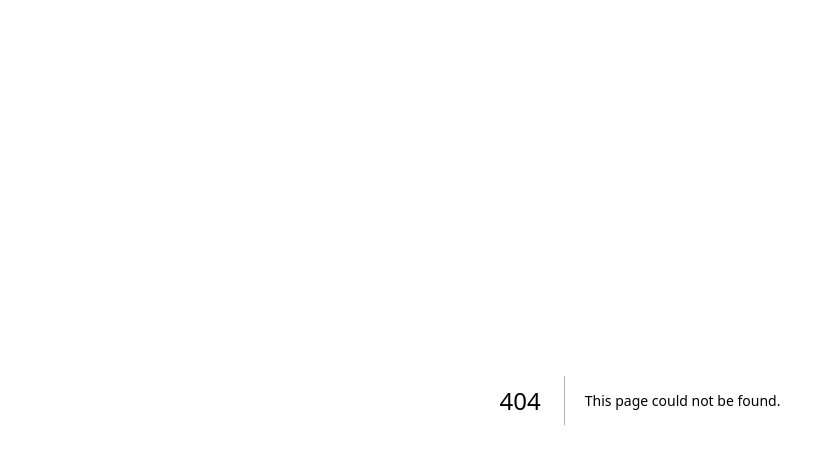
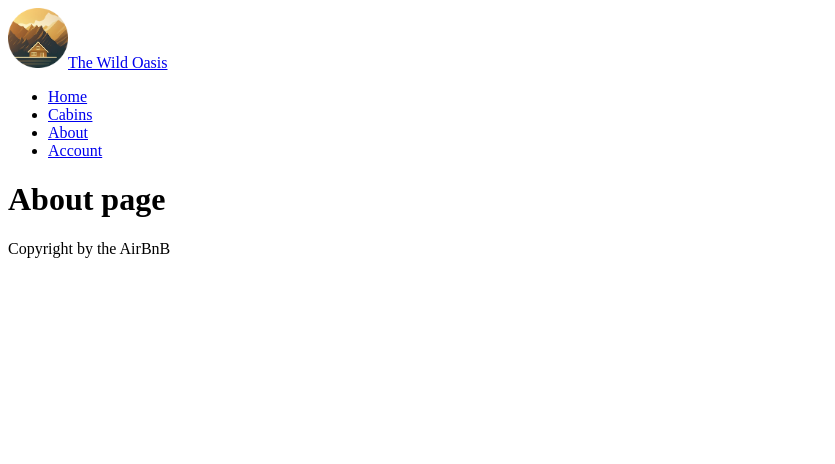
Before and after one commit to rojin025/React-Side-Project, a Next.js app in the folder airbnb/: page /about in a window 1280 px wide. Before the commit this address had no page. Shown: the top 464 px of the page, without its empty margins (0-835 px from the left). Built offline with nearby package versions, Linux system fonts and the light colour scheme.

Commit message:
Added different pages and nav component. Happy coding :)

```diff
--- /dev/null
+++ b/airbnb/app/_components/Logo.tsx
@@ -0,0 +1,12 @@
+function Logo() {
+  return (
+    <a href="/" className="flex items-center gap-4 z-10">
+      <img src="/logo.png" height="60" width="60" alt="The Wild Oasis logo" />
+      <span className="text-xl font-semibold text-primary-100">
+        The Wild Oasis
+      </span>
+    </a>
+  );
+}
+
+export default Logo;
--- /dev/null
+++ b/airbnb/app/_components/Navigatoin.tsx
@@ -0,0 +1,20 @@
+import Link from "next/link";
+
+export default function Navigation() {
+  return (
+    <ul>
+      <li>
+        <Link href="/">Home</Link>
+      </li>
+      <li>
+        <Link href="/cabins">Cabins</Link>
+      </li>
+      <li>
+        <Link href="/about">About</Link>
+      </li>
+      <li>
+        <Link href="/account">Account</Link>
+      </li>
+    </ul>
+  );
+}
--- /dev/null
+++ b/airbnb/app/about/page.tsx
@@ -0,0 +1,3 @@
+export default function page() {
+  return <h1>About page</h1>;
+}
--- /dev/null
+++ b/airbnb/app/account/page.tsx
@@ -0,0 +1,3 @@
+export default function page() {
+  return <h1>Rojin</h1>;
+}
--- /dev/null
+++ b/airbnb/app/cabins/page.tsx
@@ -0,0 +1,3 @@
+export default function page() {
+  return <h1>Cabins</h1>;
+}
--- a/airbnb/app/layout.tsx
+++ b/airbnb/app/layout.tsx
@@ -1,16 +1,28 @@
+import Logo from "./_components/Logo";
+import Navigation from "./_components/Navigatoin";
+
 export const metadata = {
-  title: 'Next.js',
-  description: 'Generated by Next.js',
-}
+  title: "AirBnb",
+  description: "Where home are rented",
+};
 
 export default function RootLayout({
   children,
 }: {
-  children: React.ReactNode
+  children: React.ReactNode;
 }) {
   return (
     <html lang="en">
-      <body>{children}</body>
+      <body>
+        <header>
+          <Logo />
+          <Navigation />
+        </header>
+
+        <main>{children}</main>
+
+        <footer>Copyright by the AirBnB</footer>
+      </body>
     </html>
-  )
+  );
 }
```
Also changed, not shown: airbnb/public/logo.png (added).
